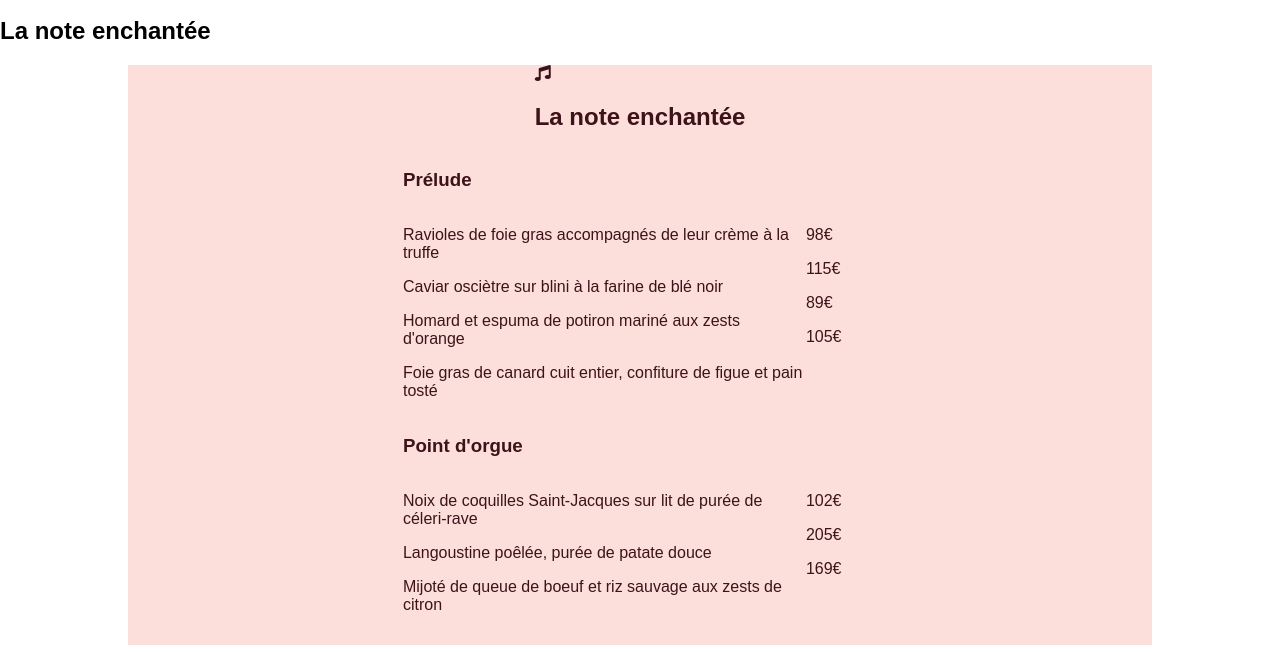
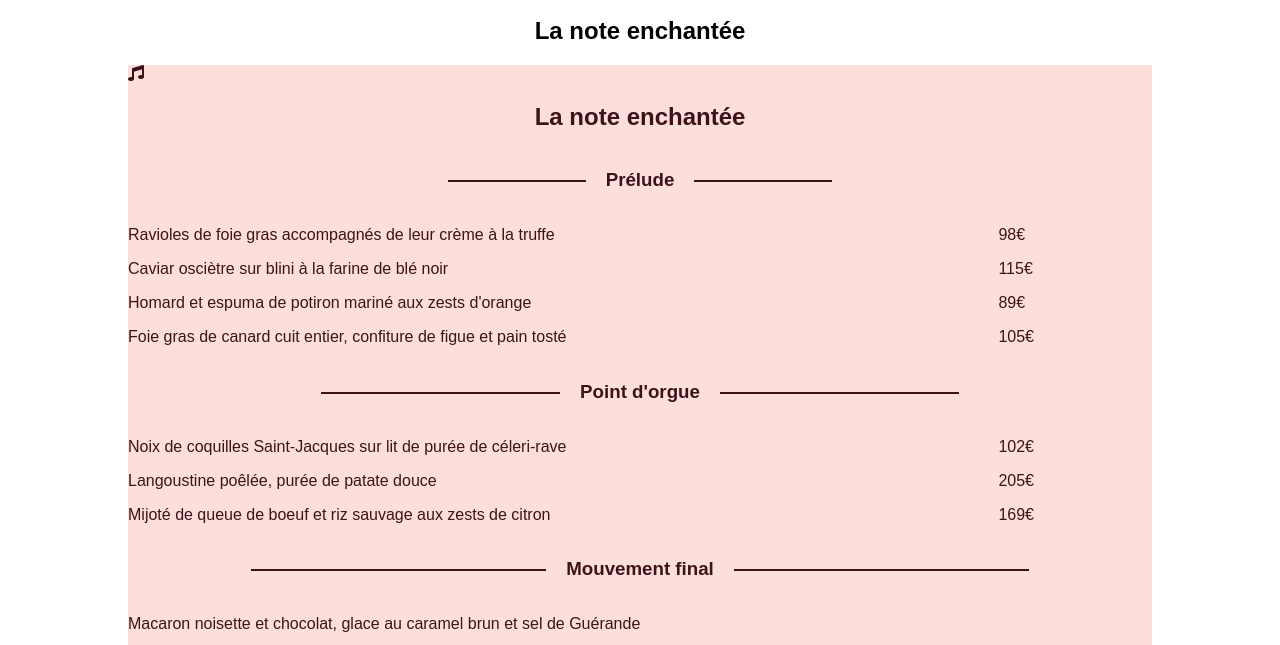
Before and after one commit to Camilofranco97/FrancoCamilo_3_05082020, a plain HTML site: page menu/menu1.html in a window 1280 px wide. Shown: the part 153-798 px from the top of the page. Drawn offline with Linux system fonts and the light colour scheme.

Commit message:
design de titre h2

```diff
--- a/menu/style1.css
+++ b/menu/style1.css
@@ -1,7 +1,7 @@
 body
 {
     display: flex;
-	flex-direction: column;
+    flex-direction: column;
 	font-family: sans-serif;
 	width: 100%;
     margin: 0px;
@@ -15,6 +15,11 @@ header footer
 .color
 {
     background-color: rgb(87, 156, 135);
+}
+
+#white-section h2
+{
+    text-align: center;
 }
 
 h1
@@ -41,7 +46,7 @@ h1
     margin: auto;
     background-color: rgb(252, 223, 219);
     color: rgb(61, 19, 25);
-    align-items: center;
+
 }
 
 #superieur
@@ -54,10 +59,39 @@ h1
     font-weight: bold;
 }
 
+.decorated
+{
+    overflow: hidden;
+    text-align: center;
+}
+.decorated > span
+{
+   position: relative;
+   display: inline-block;
+}
+.decorated > span:before, .decorated > span:after
+{
+   content: '';
+   position: absolute;
+   top: 50%;
+   border-bottom: 2px solid;
+   width: 200%; /* half of limiter*/
+   margin: 0 20px;
+}
+.decorated > span:before
+{
+   right: 100%;
+}
+.decorated > span:after
+{
+   left: 100%;
+}
+
 .choix
 {
     display: flex;
     flex-direction: row;
+    width: 100%;
 }
 
 .food
```
